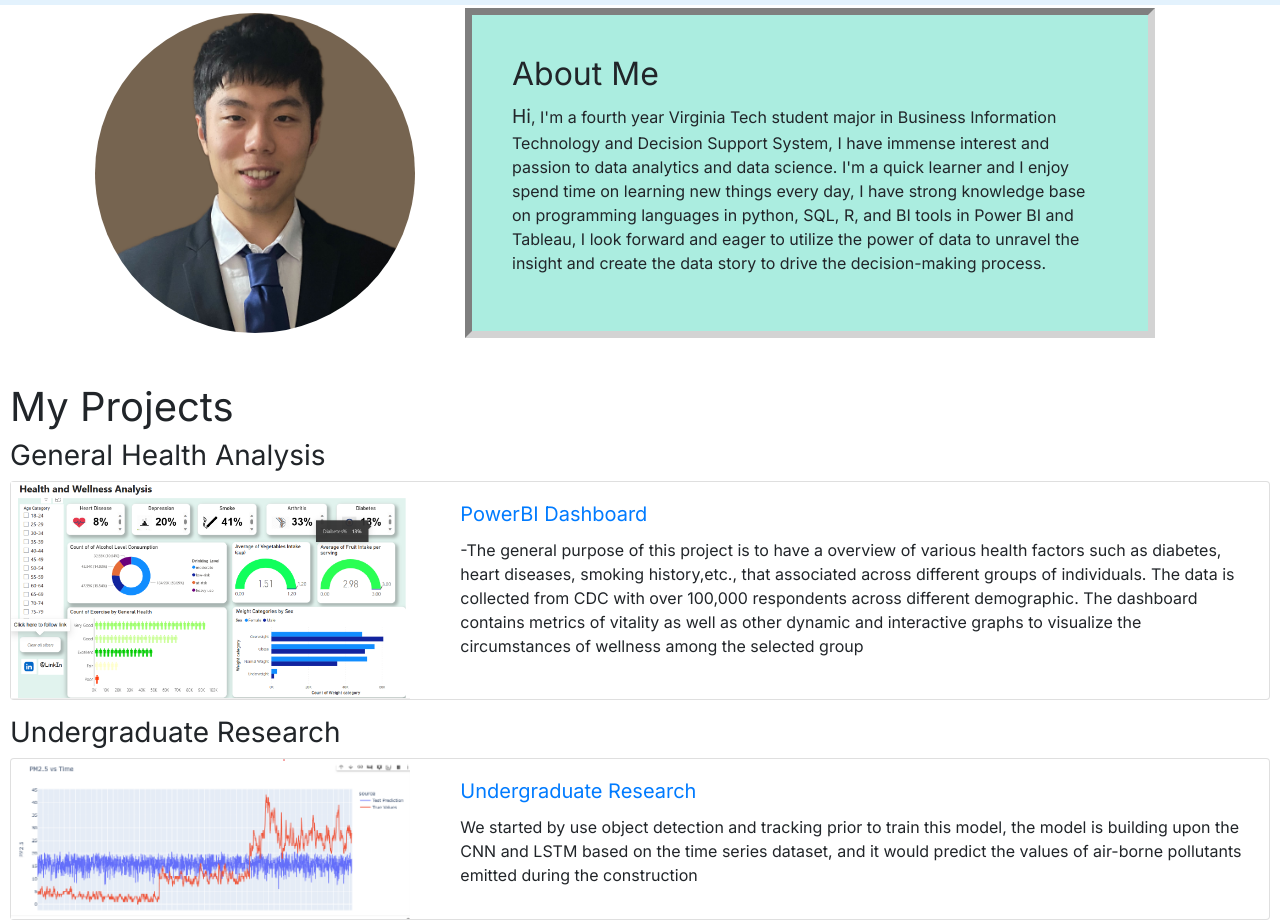
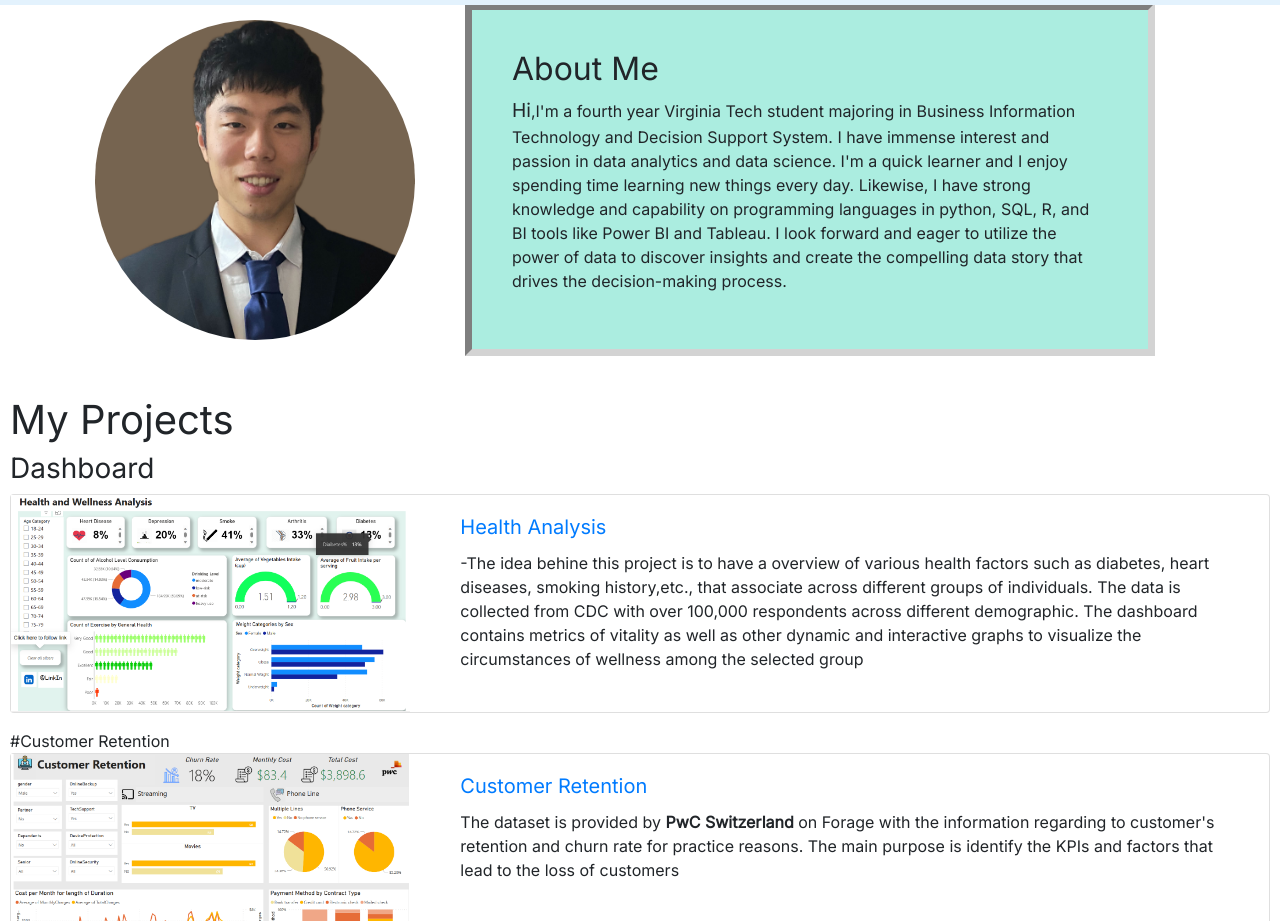
Before and after one commit to bin43256/bin43256.github.io, a plain HTML site: page index.html in a window 1280 px wide. Shown: the part 71-992 px from the top of the page. Drawn offline with nearby package versions, Linux system fonts and the light colour scheme.

Commit message:
Update index.html

```diff
--- a/index.html
+++ b/index.html
@@ -24,18 +24,17 @@
      <div class="about-me">
         <h2>About Me</h2>
         <p>
-            <big>Hi</big>, I'm a fourth year Virginia Tech student major in Business Information Technology and Decision Support
-            System, I have immense interest and passion to data analytics and data science. I'm a quick learner and I enjoy spend time
-            on learning new things every day, I have strong knowledge base on programming languages in python, SQL, R, and BI tools
-            in Power BI and Tableau, I look forward and eager to utilize the power of data to unravel the insight and create the data story to drive
-            the decision-making process.
+            <big>Hi</big>,I'm a fourth year Virginia Tech student majoring in Business Information Technology
+            and Decision Support System. I have immense interest and passion in data analytics and data science.
+            I'm a quick learner and I enjoy spending time learning new things every day.
+            Likewise, I have strong knowledge and capability on programming languages in python, SQL, R, and BI tools like Power BI and Tableau.
+            I look forward and eager to utilize the power of data to discover insights and create the compelling data story that drives the decision-making process.
         </p>
     </div>
  </div>
  <h1>My Projects</h1>
     <div class = "container2">
-    <h3 class = "project_name">General Health Analysis</h3>
-    <h3 class = "date"></h3>
+    <h3 class = "project_name">Dashboard</h3>
     <div>
 <div class="card mb-3" >
   <div class="row g-0">
@@ -44,10 +43,10 @@
     </div>
     <div class="col-md-8">
       <div class="card-body">
-        <h5 class="card-title"><a href="https://app.powerbi.com/view?r=eyJrIjoiZjk5MTdmYjYtNGIzMC00YjYwLWJjN2ItMGY0ZDBkNjI0ODFiIiwidCI6IjYwOTU2ODg0LTEwYWQtNDBmYS04NjNkLTRmMzJjMWUzYTM3YSIsImMiOjF9">PowerBI Dashboard</a></h5>
-        <p class="card-text">-The general purpose of this project
+        <h5 class="card-title"><a href="https://app.powerbi.com/view?r=eyJrIjoiZjk5MTdmYjYtNGIzMC00YjYwLWJjN2ItMGY0ZDBkNjI0ODFiIiwidCI6IjYwOTU2ODg0LTEwYWQtNDBmYS04NjNkLTRmMzJjMWUzYTM3YSIsImMiOjF9">Health Analysis</a></h5>
+        <p class="card-text">-The idea behine this project
             is to have a overview of various health factors such as diabetes,
-            heart diseases, smoking history,etc., that associated across different groups of individuals.
+            heart diseases, smoking history,etc., that associate across different groups of individuals.
             The data is collected from CDC with over 100,000 respondents across different demographic.
             The dashboard contains metrics of vitality as well as other dynamic and interactive graphs
             to visualize the circumstances of wellness among the selected group </p>
@@ -55,9 +54,23 @@
     </div>
   </div>
 </div>
+#Customer Retention
+     <div class="card mb-3" >
+            <div class="row g-0">
+                <div class="col-md-4">
+      <img id = "UR" src="Images/Customer_Retention.png" class="img-fluid rounded-start" alt="...">
+    </div>
+    <div class="col-md-8">
+      <div class="card-body">
+        <h5 class="card-title"><a href="https://app.powerbi.com/view?r=eyJrIjoiNWY1ODgyYjAtZWVmMC00YjNlLWJiZDUtZjM4ZDk0MDgyYzhhIiwidCI6IjYwOTU2ODg0LTEwYWQtNDBmYS04NjNkLTRmMzJjMWUzYTM3YSIsImMiOjF9">Customer Retention</a></h5>
+        <p class="card-text"> The dataset is provided by <b>PwC Switzerland</b> on Forage with the information regarding to customer's retention and churn rate for practice reasons. The main purpose is identify the KPIs and factors that lead to the loss of customers</p>
+      </div>
+    </div>
+  </div>
+</div>
+#Reserach Project
     <div class = "container2">
     <h3 class = "project_name">Undergraduate Research</h3>
-    <h3 class = "date"></h3>
     <div>
         <div class="card mb-3" >
             <div class="row g-0">
@@ -66,7 +79,7 @@
     </div>
     <div class="col-md-8">
       <div class="card-body">
-        <h5 class="card-title"><a href="https://github.com/bin43256/Undergrad_Reserach">Undergraduate Research</a></h5>
+        <h5 class="card-title"><a href="https://github.com/bin43256/Undergrad_Reserach">Particulate Matter Prediction Model</a></h5>
         <p class="card-text"> We started by use object detection and tracking prior to train this model, the model is building upon the CNN and LSTM based on the time series dataset, and it would
         predict the values of air-borne pollutants emitted during the construction</p>
       </div>
```
